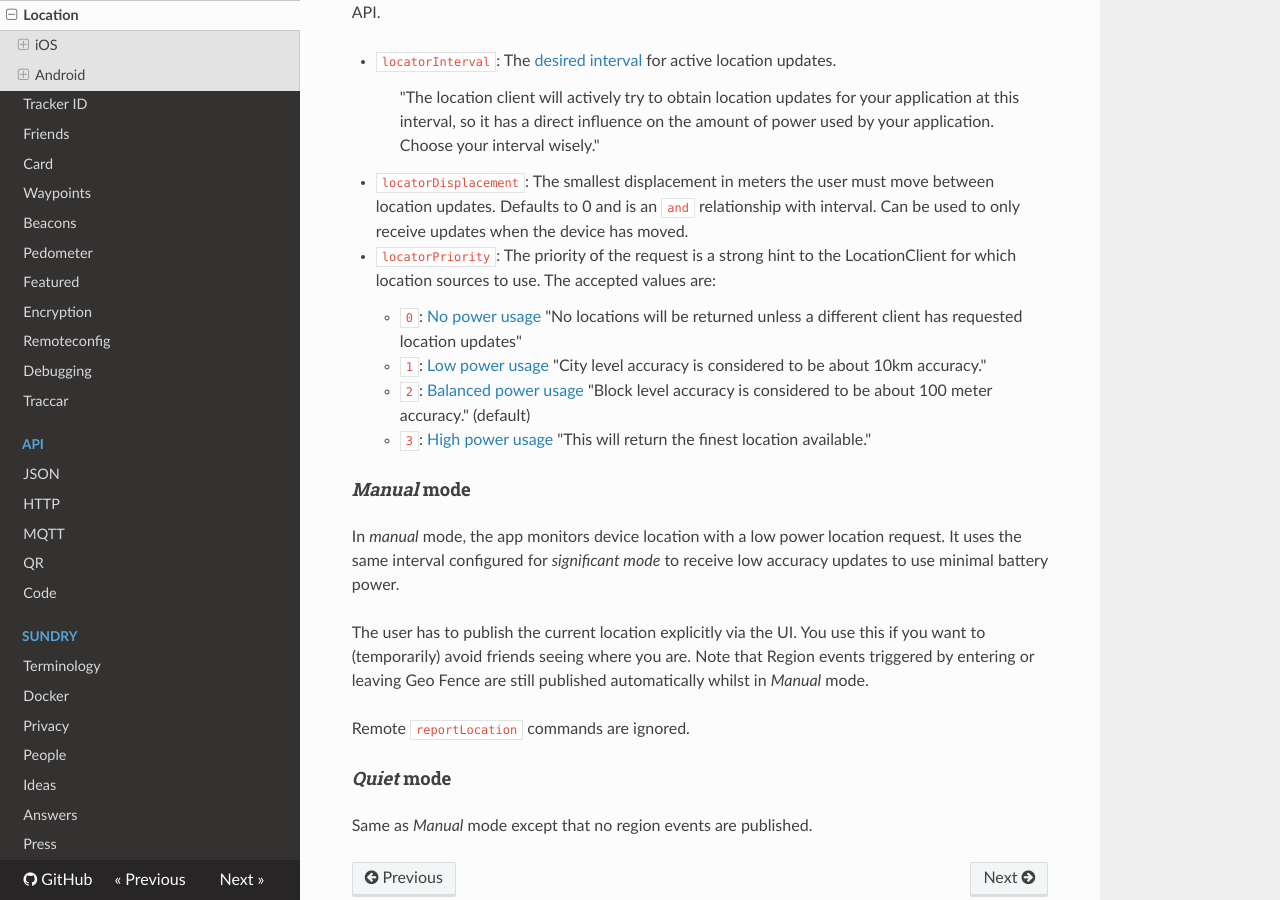
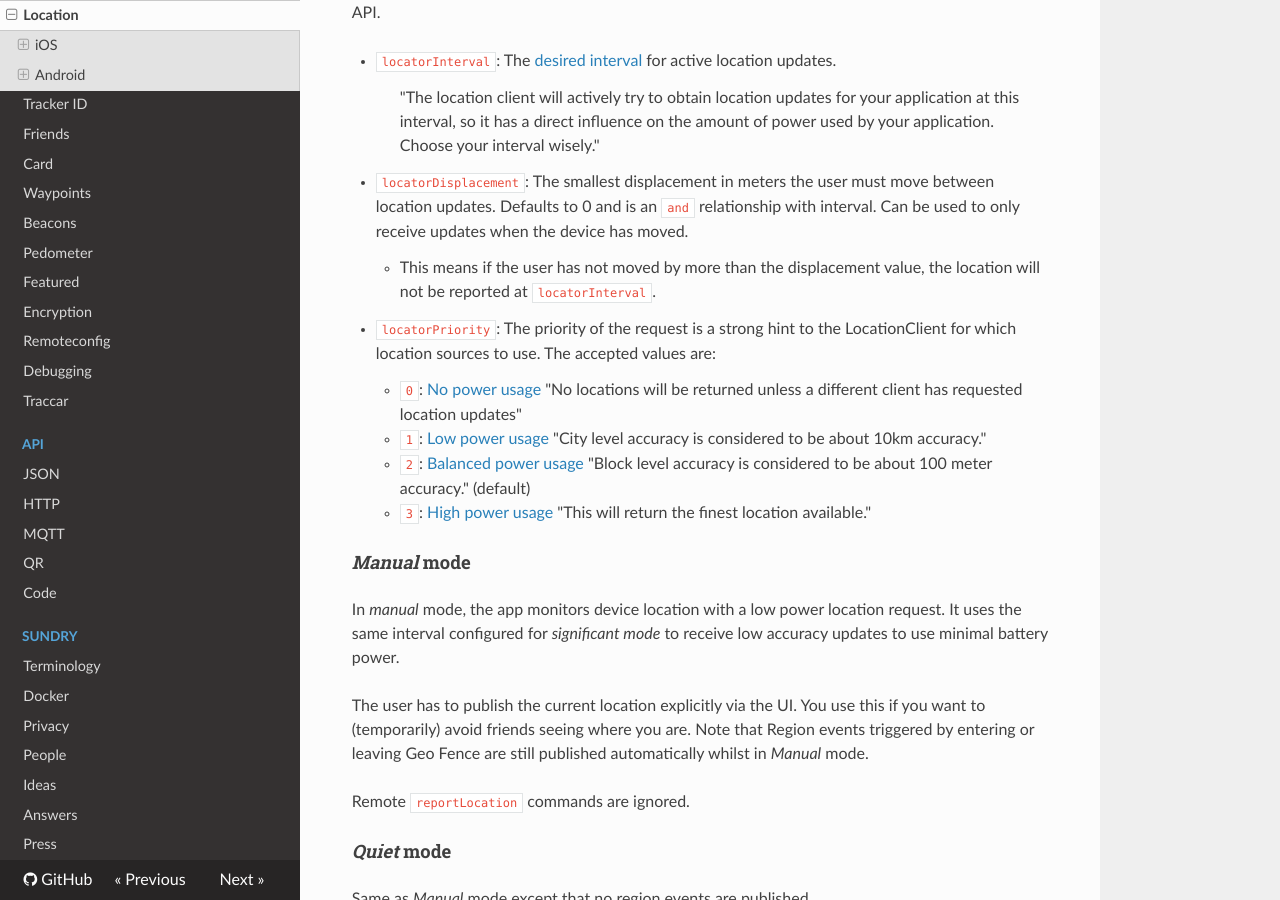
Before and after one commit to owntracks/booklet, an MkDocs documentation site: the page built from docs/features/location.md, in a window 1280 px wide and 900 px high, scrolled down 3519 px. Built offline with MkDocs 1.6.1, drawn with Linux system fonts in a browser that asks for light colours; nearby versions of some CDN libraries; old or Windows-style settings are respelled for this version of MkDocs.

Commit message:
Clarify that if there is no displacement, there is no report

```diff
--- a/docs/features/location.md
+++ b/docs/features/location.md
@@ -138,6 +138,7 @@ In addition to the default settings, all location request parameters in this mod
 >    "The location client will actively try to obtain location updates for your application at this interval, so it has a direct influence on the amount of power used by your application. Choose your interval wisely."
 
 * `locatorDisplacement`: The smallest displacement in meters the user must move between location updates. Defaults to 0 and is an `and` relationship with interval. Can be used to only receive updates when the device has moved.
+    * This means if the user has not moved by more than the displacement value, the location will not be reported at `locatorInterval`.
 
 * `locatorPriority`: The priority of the request is a strong hint to the LocationClient for which location sources to use. The accepted values are:
     * `0`: [No power usage](https://developers.google.com/android/reference/com/google/android/gms/location/LocationRequest#public-static-final-int-priority_no_power) "No locations will be returned unless a different client has requested location updates"
```
